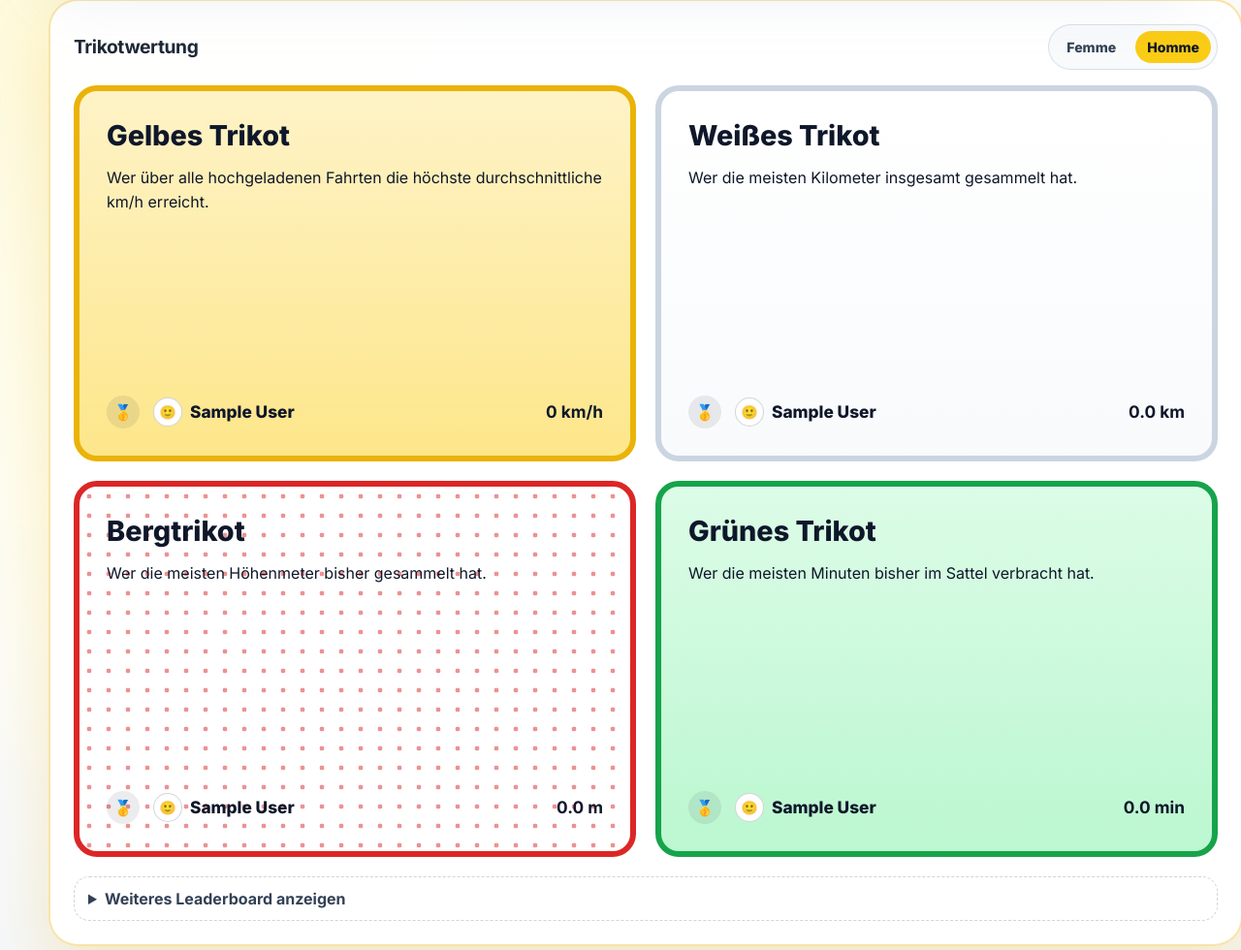
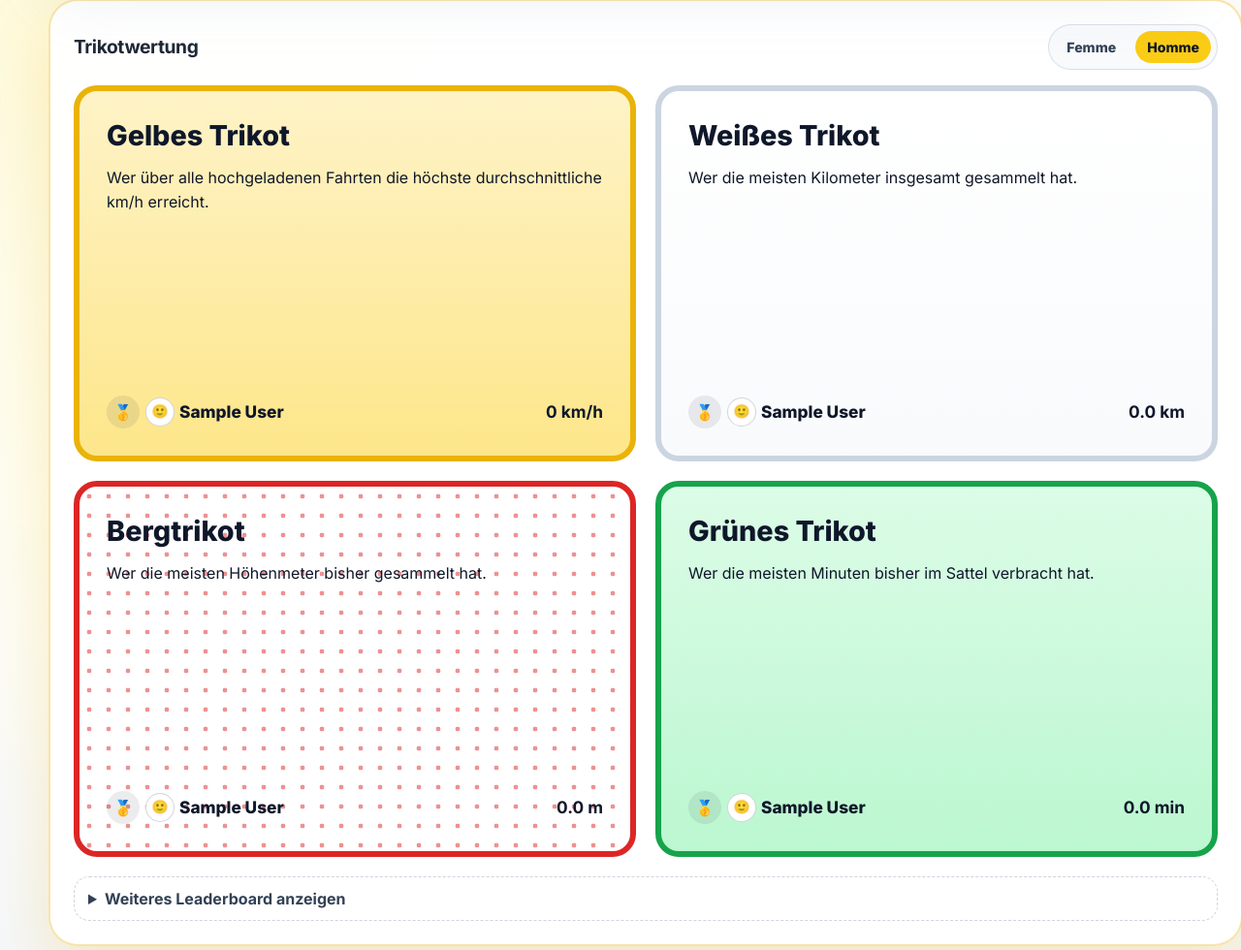
Before and after one commit to carlottadietz/tourwithfriends, a Flask app: page / in a window 1280 px wide. Shown: the part 411-1391 px from the top of the page at 97% size. Run offline with Flask 3, Linux system fonts and the light colour scheme; the visitor is signed in with stand-in values (Sample User, id 1); data comes from the database, SQL or seed files in the repository; data that the repository does not hold is empty; some libraries are stand-ins or nearby versions; some web fonts are replaced.

Commit message:
Abstand zwischen Platzierung und Name in Trikotwertung verringern

```diff
--- a/templates/index.html
+++ b/templates/index.html
@@ -172,11 +172,11 @@
     }
     .top-three { list-style: none; margin: 0; padding: 0; display: grid; gap: 8px; align-content: end; }
     .top-three li { display: flex; justify-content: space-between; align-items: center; gap: 10px; font-size: 1.08rem; font-weight: 800; color: #0f172a; }
-    .entry-main { display: inline-flex; align-items: center; gap: 8px; }
+    .entry-main { display: inline-flex; align-items: center; gap: 5px; line-height: 1; }
     .top-three li strong { display: inline-flex; align-items: center; white-space: nowrap; text-align: right; }
     .entry-avatar { width: 28px; height: 28px; border-radius: 999px; object-fit: cover; border: 1px solid rgba(15,23,42,0.18); background: #fff; }
     .entry-avatar-fallback { width: 28px; height: 28px; border-radius: 999px; display: inline-flex; align-items: center; justify-content: center; font-size: 0.85rem; border: 1px solid rgba(15,23,42,0.18); background: #fff; }
-    .top-three .rank { display: inline-flex; align-items: center; justify-content: center; width: 34px; height: 34px; background: rgba(15,23,42,0.08); border-radius: 999px; font-size: 1rem; margin-right: 6px; }
+    .top-three .rank { display: inline-flex; align-items: center; justify-content: center; width: 34px; height: 34px; background: rgba(15,23,42,0.08); border-radius: 999px; font-size: 1rem; line-height: 1; margin-right: 1px; }
     .expand-box { border: 1px dashed rgba(148,163,184,0.45); border-radius: 16px; padding: 12px 14px; background: #ffffff; }
     .expand-box summary { cursor: pointer; font-weight: 700; color: #334155; }
     .expand-grid { margin-top: 12px; display: grid; grid-template-columns: repeat(2, minmax(0, 1fr)); gap: 12px; }
```
